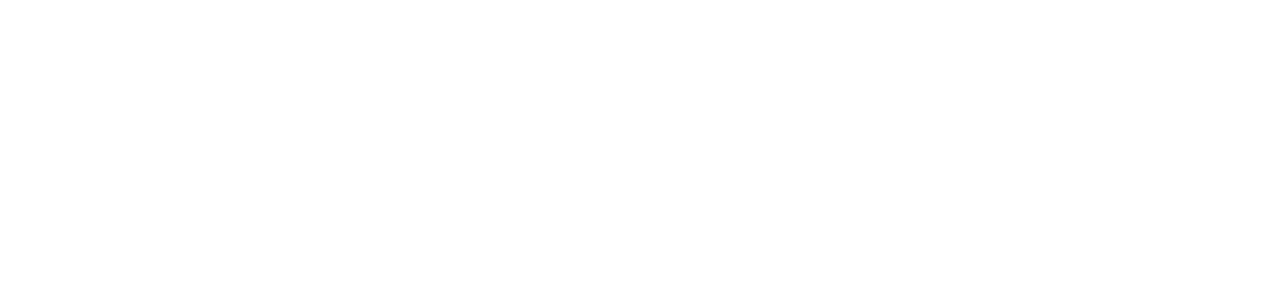
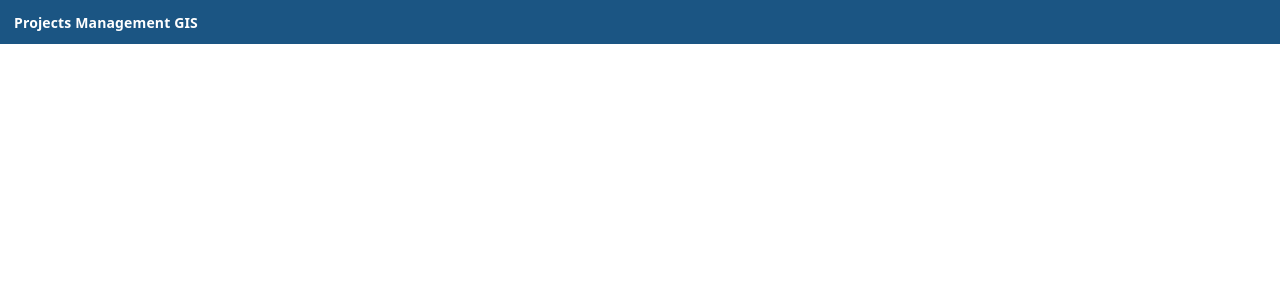
Before and after one commit to mokhadra123/pmGIS, an Angular app in the folder client/: page / in a window 1280 px wide. Shown: the top 300 px of the page. Built offline with nearby package versions, Linux system fonts and the light colour scheme.

Commit message:
feat(client): add the application shell
An app bar over a full-height body that hosts the router outlet, with
the notification host mounted once at the root.

```diff
--- a/client/src/app/app.html
+++ b/client/src/app/app.html
@@ -1,3 +1,9 @@
-<main class="main"></main>
+    <header class="app-bar">
+      <span class="brand">Projects Management GIS</span>
+    </header>
 
-<router-outlet />
+    <div class="app-body">
+      <router-outlet />
+    </div>
+
+    <app-notification-host />
--- a/client/src/app/app.scss
+++ b/client/src/app/app.scss
@@ -0,0 +1,26 @@
+:host {
+  display: flex;
+  flex-direction: column;
+  height: 100%;
+}
+
+.app-bar {
+  flex: none;
+  display: flex;
+  align-items: center;
+  height: 2.75rem;
+  padding: 0 0.875rem;
+  background: #1b5583;
+  color: #fff;
+}
+
+.brand {
+  font-size: 0.875rem;
+  font-weight: 700;
+  letter-spacing: 0.01em;
+}
+
+.app-body {
+  flex: 1;
+  min-height: 0;
+}
--- a/client/src/app/app.ts
+++ b/client/src/app/app.ts
@@ -1,9 +1,11 @@
-import { Component, signal } from '@angular/core';
+import { ChangeDetectionStrategy, Component, signal } from '@angular/core';
 import { RouterOutlet } from '@angular/router';
+import { NotificationHost } from '@shared/notifications/notification-host';
 
 @Component({
   selector: 'app-root',
-  imports: [RouterOutlet],
+  imports: [RouterOutlet, NotificationHost],
+  changeDetection: ChangeDetectionStrategy.OnPush,
   templateUrl: './app.html',
   styleUrl: './app.scss'
 })
```
